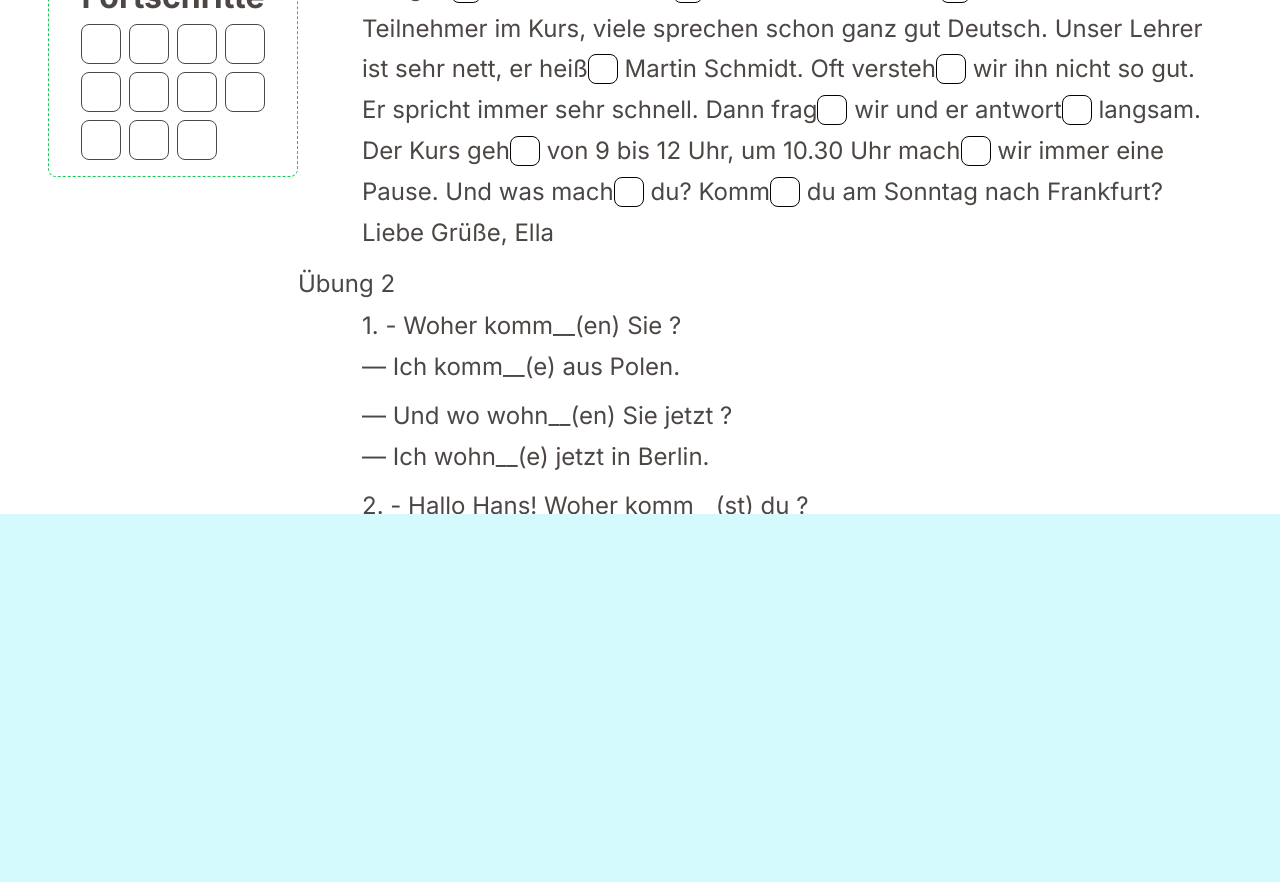
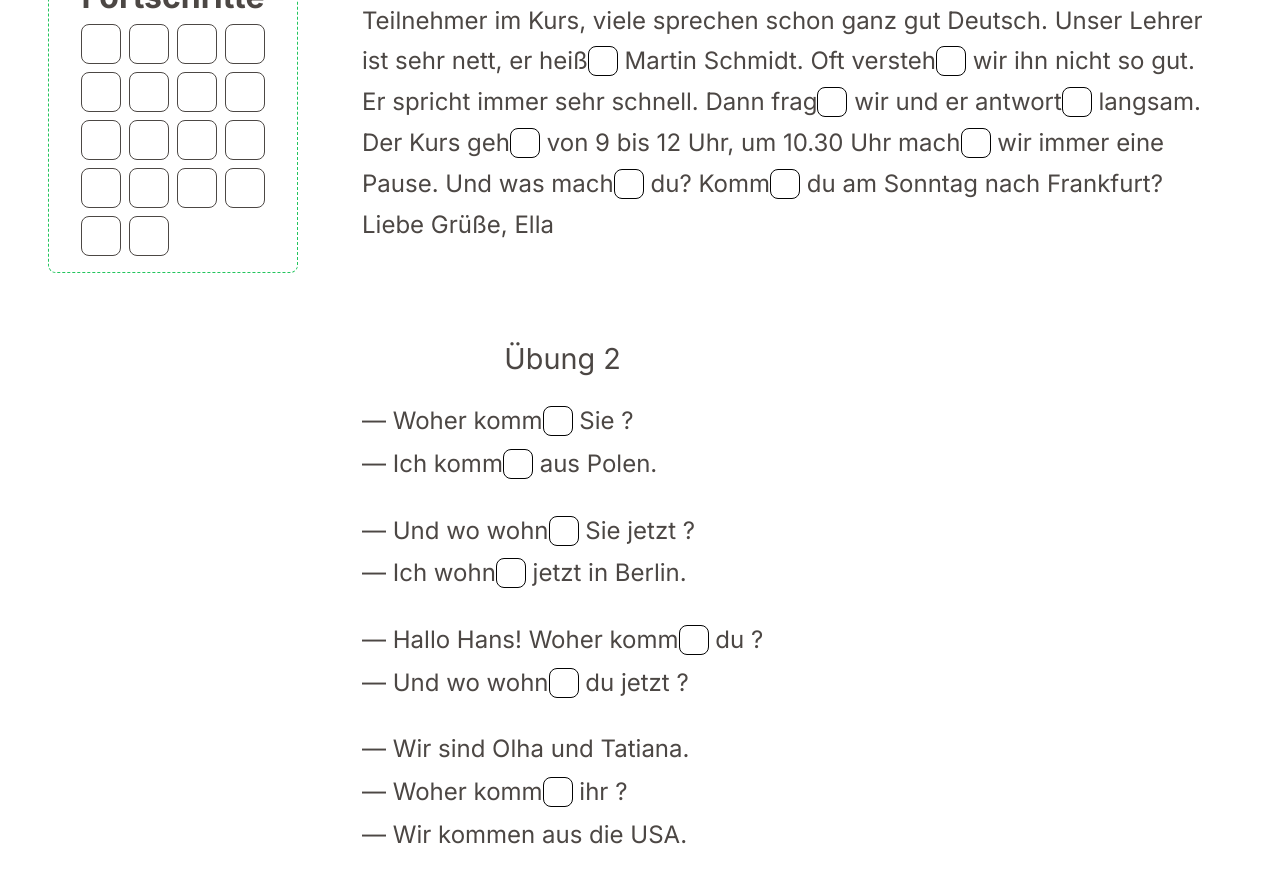
Before and after one commit to mishin78/nGls, a Next.js app: page /grammar/A1/task0 in a window 1280 px wide. Shown: the part 360-1242 px from the top of the page. Before the commit the page ends 874 px from the top, so only its background shows below. Built offline with nearby package versions, Linux system fonts and the light colour scheme.

Commit message:
changest to task 0

```diff
--- a/app/components/progress.js
+++ b/app/components/progress.js
@@ -1,6 +1,6 @@
 import Image from "next/image"
 
-export default function ProgressBar({ value, value1, value2, value3, value4, value5, value6, value7, value8, value9, value10 }) {
+export default function ProgressBar({ value, value1, value2, value3, value4, value5, value6, value7, value8, value9, value10, value11, value12 ,value13, value14, value15 ,value16, value17 }) {
 
     return (
         <div className="ProgressBarBox">
@@ -17,6 +17,13 @@ export default function ProgressBar({ value, value1, value2, value3, value4, val
                 <div className={value8 === 'en' ? "greenbox" : "box"}><Image alt='arrow sign' src='/done.svg' width={30} height={30}/></div>
                 <div className={value9 === 'st' ? "greenbox" : "box"}><Image alt='arrow sign' src='/done.svg' width={30} height={30}/></div>
                 <div className={value10 === 'st' ? "greenbox" : "box"}><Image alt='arrow sign' src='/done.svg' width={30} height={30}/></div>
+                <div className={value11 === 'en' ? "greenbox" : "box"}><Image alt='arrow sign' src='/done.svg' width={30} height={30}/></div>
+                <div className={value12 === 'e' ? "greenbox" : "box"}><Image alt='arrow sign' src='/done.svg' width={30} height={30}/></div>
+                <div className={value13 === 'en' ? "greenbox" : "box"}><Image alt='arrow sign' src='/done.svg' width={30} height={30}/></div>
+                <div className={value14 === 'e' ? "greenbox" : "box"}><Image alt='arrow sign' src='/done.svg' width={30} height={30}/></div>
+                <div className={value15 === 'st' ? "greenbox" : "box"}><Image alt='arrow sign' src='/done.svg' width={30} height={30}/></div>
+                <div className={value16 === 'st' ? "greenbox" : "box"}><Image alt='arrow sign' src='/done.svg' width={30} height={30}/></div>
+                <div className={value17 === 't' ? "greenbox" : "box"}><Image alt='arrow sign' src='/done.svg' width={30} height={30}/></div>
             </div>
         </div>
     )
--- a/app/grammar/A1/task0/page.js
+++ b/app/grammar/A1/task0/page.js
@@ -17,14 +17,23 @@ export default function Task0() {
     const [ value8, setValue8 ] = useState('')
     const [ value9, setValue9 ] = useState('')
     const [ value10, setValue10 ] = useState('')
+    const [ value11, setValue11 ] = useState('')
+    const [ value12, setValue12 ] = useState('')
+    const [ value13, setValue13 ] = useState('')
+    const [ value14, setValue14 ] = useState('')
+    const [ value15, setValue15 ] = useState('')
+    const [ value16, setValue16 ] = useState('')
+    const [ value17, setValue17 ] = useState('')
 
 
 
     return (
-        <main className="grammar elementary task0">
+        <div className="grammar elementary task0">
             <div className="sideBarBox">
                 <Examples />
-                <ProgressBar value={value} value1={value1} value2={value2} value3={value3} value4={value4} value5={value5} value6={value6} value7={value7} value8={value8} value9={value9} value10={value10}/>
+                <ProgressBar value={value} value1={value1} value2={value2} value3={value3} value4={value4} value5={value5}
+                             value6={value6} value7={value7} value8={value8} value9={value9} value10={value10} value11={value11}
+                             value12={value12} value13={value13} value14={value14} value15={value15} value16={value16} value17={value17}/>
             </div>
             <div className="text">
                 <h1>Konjugation  im  Präsens</h1>
@@ -48,13 +57,26 @@ export default function Task0() {
 
                 <div className="part2">
                     <h2>Übung 2</h2>
-                    <p>1. - Woher  komm__(en) Sie ? <br/> — Ich komm__(e) aus Polen. </p>
-                    <p> — Und wo wohn__(en) Sie jetzt ?  <br/> — Ich wohn__(e) jetzt in Berlin. </p>
-                    <p>2. - Hallo Hans! Woher  komm__(st) du ? <br/> Und wo  wohn__(st) du jetzt ? </p>
-                    <p>3. — Wir sind Olha und Tatiana. <br/> — Woher  komm__ (t)  ihr ?<br/>— Wir  kommen aus die USA.</p>
+                    <div>
+                        <p>— Woher  komm<input className={value11 === 'en' ? 'right' : 'wrong'} value={value11} onChange={e => setValue11(e.target.value)}/> Sie ?</p>
+                        <p>— Ich komm<input className={value12 === 'e' ? 'right' : 'wrong'} value={value12} onChange={e => setValue12(e.target.value)}/> aus Polen. </p>
+                    </div>
+                    <div>
+                        <p>— Und wo wohn<input className={value13 === 'en' ? 'right' : 'wrong'} value={value13} onChange={e => setValue13(e.target.value)}/> Sie jetzt ? </p>
+                        <p>— Ich wohn<input className={value14 === 'e' ? 'right' : 'wrong'} value={value14} onChange={e => setValue14(e.target.value)}/> jetzt in Berlin.</p>
+                    </div>
+                    <div>
+                        <p>— Hallo Hans! Woher  komm<input className={value15 === 'st' ? 'right' : 'wrong'} value={value15} onChange={e => setValue15(e.target.value)}/>  du ?</p>
+                        <p>— Und wo  wohn<input className={value16 === 'st' ? 'right' : 'wrong'} value={value16} onChange={e => setValue16(e.target.value)}/>  du jetzt ?</p>
+                    </div>
+                    <div>
+                        <p>— Wir sind Olha und Tatiana.</p>
+                        <p>— Woher  komm<input className={value17 === 't' ? 'right' : 'wrong'} value={value17} onChange={e => setValue17(e.target.value)}/> ihr ?</p>
+                        <p>— Wir  kommen aus die USA.</p>
+                    </div>
                 </div>
 
             </div>
-        </main>
+        </div>
     )
 }
--- a/app/grammar/A1/task0/style.sass
+++ b/app/grammar/A1/task0/style.sass
@@ -32,7 +32,7 @@ $cola-red: #F40009
 .task0
     margin: 0 auto
     padding-top: 3rem
-    padding-bottom: 45rem
+    padding-bottom: 5rem
     display: flex
     flex-direction: row
     align-items: flex-start
@@ -109,6 +109,7 @@ $cola-red: #F40009
         h2
             color: #4C4744
             font-weight: 400
+            font-size: 1.8rem
         p
             margin-inline: 4rem
             font-size: 1.5rem
@@ -128,6 +129,15 @@ $cola-red: #F40009
         input:focus
             outline: none
         .part2
+            margin-top: 5rem
             align-self: flex-start
             display: grid
-            gap: 0.5rem
+            align-content: center
+            justify-items: start
+            gap: 1.5rem
+            h2
+                justify-self: center
+                font-size: 1.8rem
+            div
+                p
+                    line-height: 1.777
```
Also changed, not shown: public/okonchaniya.jpeg (added).
